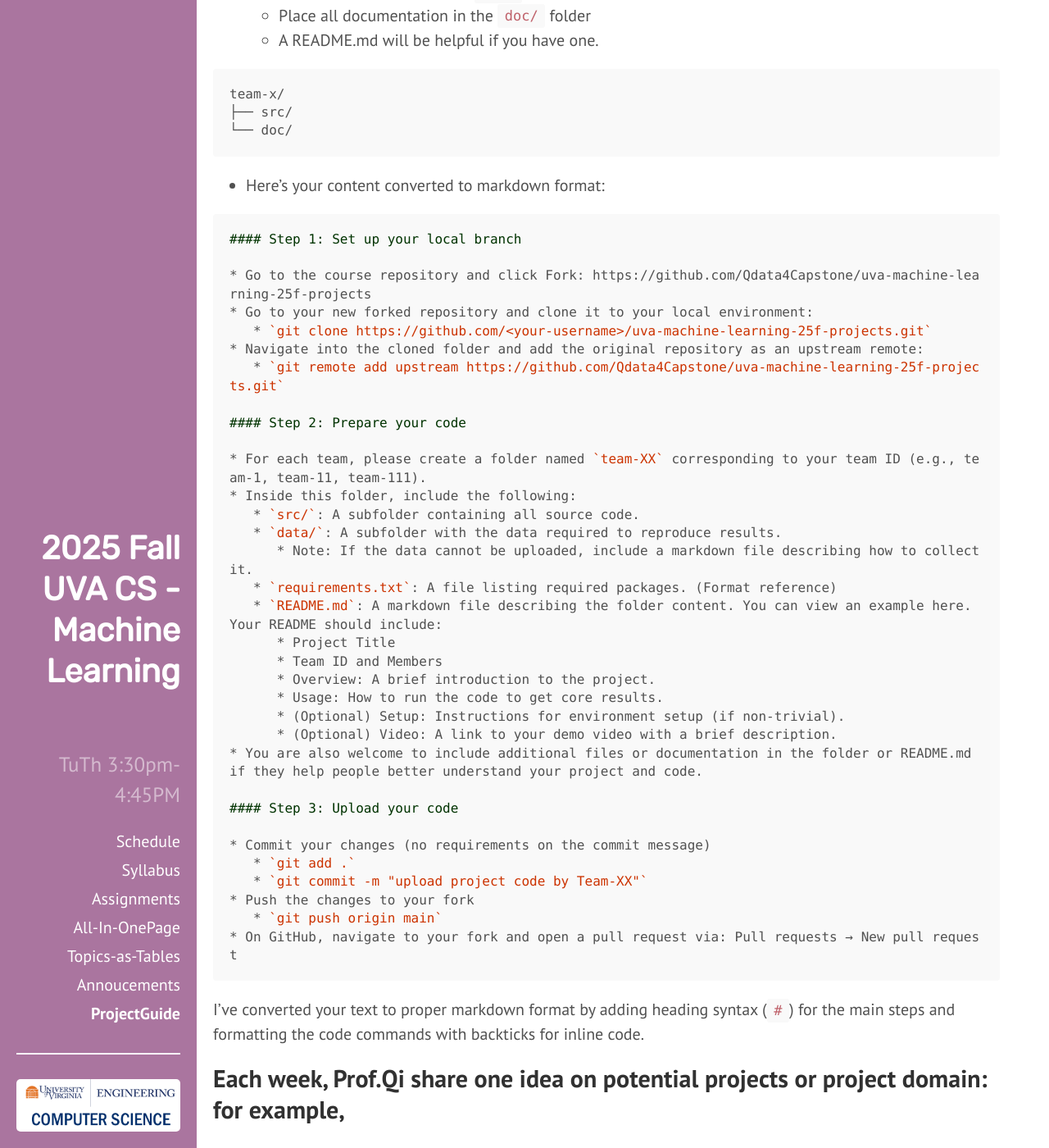
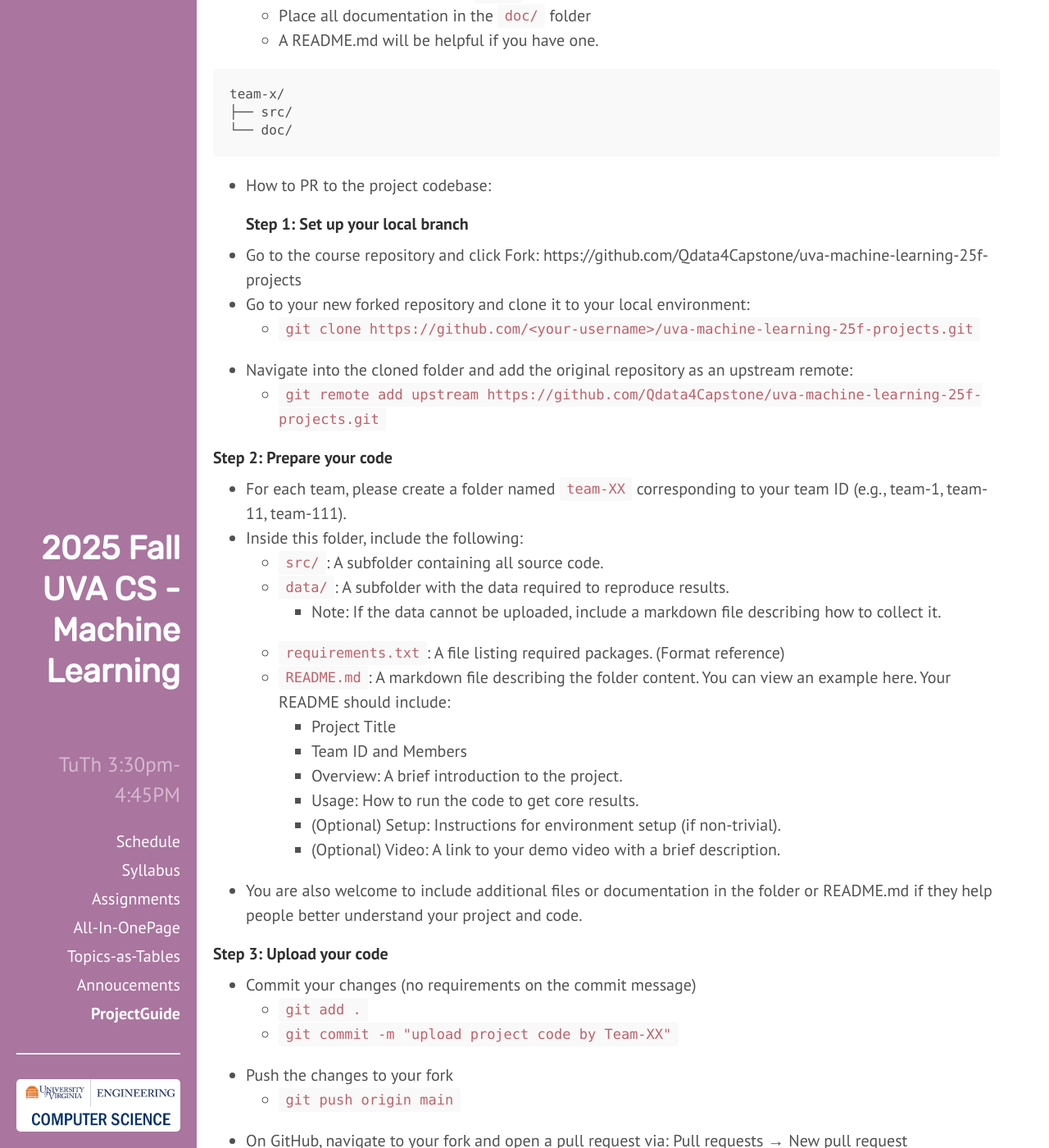
Before and after one commit to qiyanjun/2025Fall-UVA-CS-MachineLearningDeep, a Jekyll site: the page built from z25fProjects.md, in a window 1280 px wide and 1400 px high, scrolled down 1684 px. Shown: the whole window at 82% size. Built offline with Jekyll 4.4.1, drawn with Linux system fonts in a browser that asks for light colours.

Commit message:
Update z25fProjects.md

````diff
--- a/z25fProjects.md
+++ b/z25fProjects.md
@@ -48,9 +48,7 @@ team-x/
 └── doc/
 ```
 
-+ Here's your content converted to markdown format:
-
-```markdown
++ How to PR to the project codebase:
 #### Step 1: Set up your local branch
 
 * Go to the course repository and click Fork: https://github.com/Qdata4Capstone/uva-machine-learning-25f-projects
@@ -84,9 +82,7 @@ team-x/
 * Push the changes to your fork
    * `git push origin main`
 * On GitHub, navigate to your fork and open a pull request via: Pull requests → New pull request
-```
 
-I've converted your text to proper markdown format by adding heading syntax (`#`) for the main steps and formatting the code commands with backticks for inline code.
 
 
 ## Each week, Prof.Qi share one idea on potential projects or project domain: for example,
````
